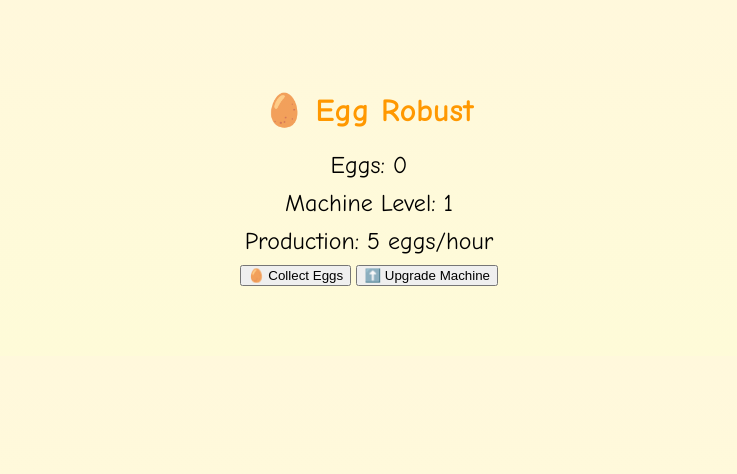
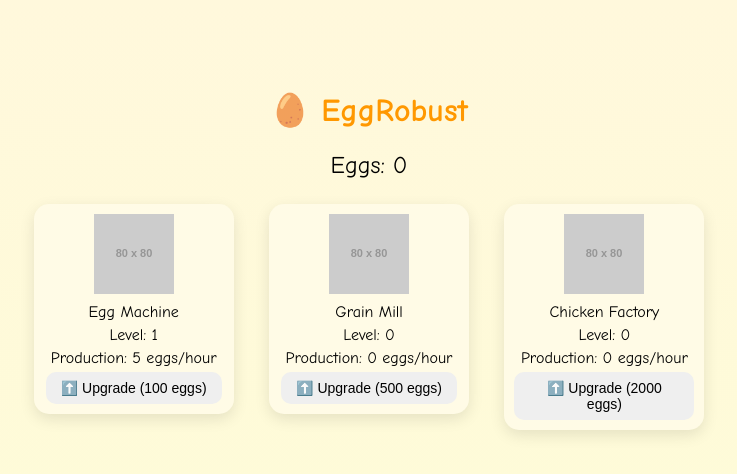
Before and after one commit to berlynaim-blip/EggRobust-game, a plain HTML site: page index.html in a window 1280 px wide. Shown: the whole page, without its empty margins (271-1008 px from the left). Drawn offline with Linux system fonts and the light colour scheme; placeholder pictures from the web are drawn by us.

Commit message:
Update index.html

```diff
--- a/index.html
+++ b/index.html
@@ -3,24 +3,22 @@
 <head>
     <meta charset="UTF-8">
     <meta name="viewport" content="width=device-width, initial-scale=1.0">
-    <title>Egg Robust</title>
+    <title>EggRobust</title>
     <link rel="stylesheet" href="style.css">
 </head>
 <body>
     <div class="container">
-        <h1>🥚 Egg Robust</h1>
+        <h1>🥚 EggRobust</h1>
 
         <div class="stats">
             <p id="egg-count">Eggs: 0</p>
-            <p id="machine-level">Machine Level: 1</p>
-            <p id="production-rate">Production: 5 eggs/hour</p>
         </div>
 
-        <div class="buttons">
-            <button id="collect-btn">🥚 Collect Eggs</button>
-            <button id="upgrade-btn">⬆️ Upgrade Machine</button>
-        </div>
+        <div id="machine-container"></div>
     </div>
+
+    <!-- Optional: Collect Sound -->
+    <!-- <audio id="collect-sound" src="collect.wav"></audio> -->
 
     <script src="script.js"></script>
 </body>
```
